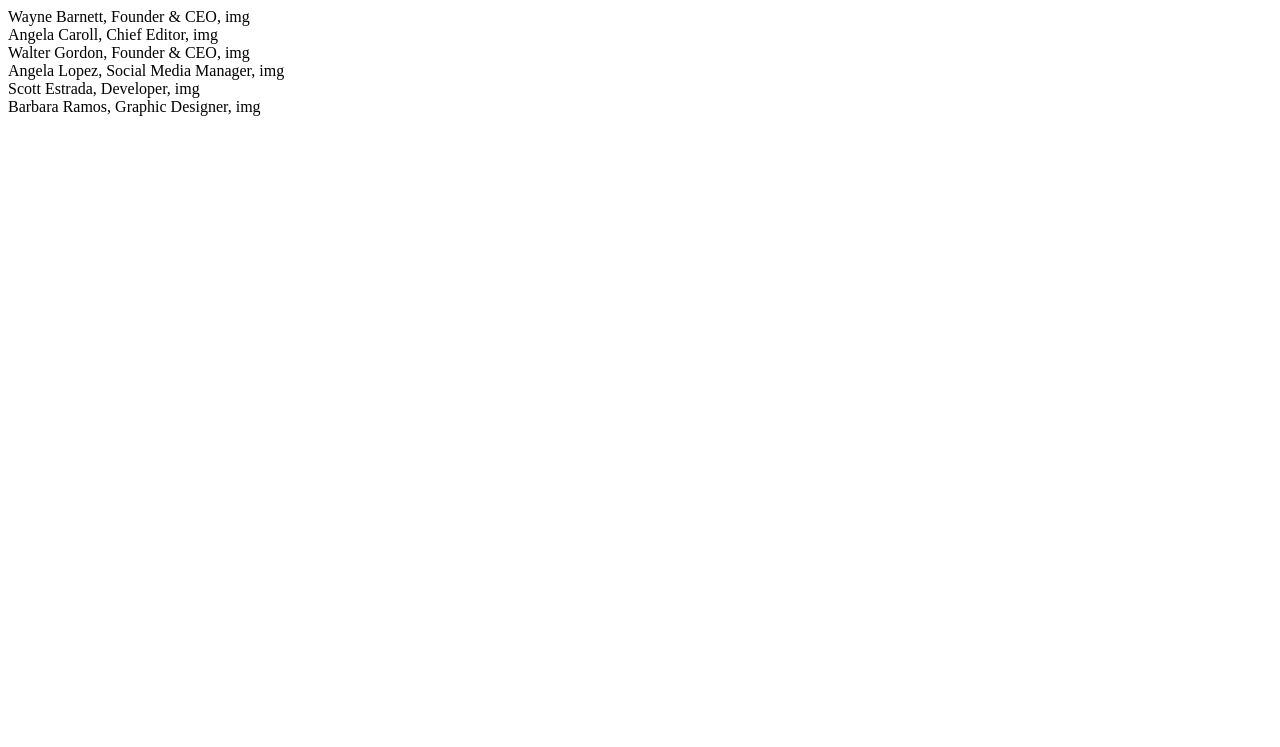
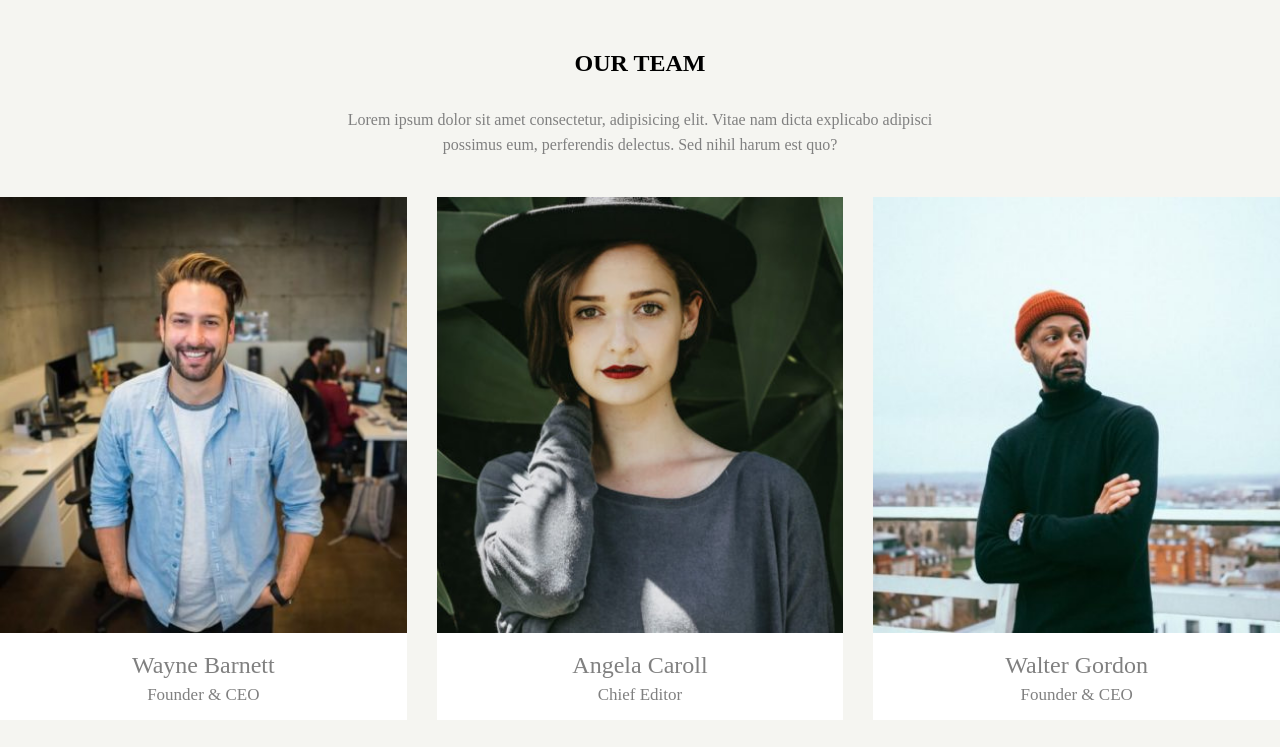
Before and after one commit to RobertoZefi/js-our-team, a plain HTML site: page index.html in a window 1280 px wide. Shown: the top 747 px of the page. Drawn offline with Linux system fonts and the light colour scheme.

Commit message:
FEAT bonus done

```diff
--- a/app.js
+++ b/app.js
@@ -1,38 +1,47 @@
+let img = [
+    './img/wayne-barnett-founder-ceo.jpg',
+    './img/angela-caroll-chief-editor.jpg',
+    './img/walter-gordon-office-manager.jpg',
+    './img/angela-lopez-social-media-manager.jpg',
+    './img/scott-estrada-developer.jpg',
+    './img/barbara-ramos-graphic-designer.jpg',
+]
+
 const team = [
     {
         nome: 'Wayne Barnett',
         ruolo: 'Founder & CEO',
-        foto: 'img'
+        foto: `<img src="${img[0]}" alt="">`
     },
 
     {
         nome: 'Angela Caroll',
         ruolo: 'Chief Editor',
-        foto: 'img'
+        foto: `<img src="${img[1]}" alt="">`
     },
 
     {
         nome: 'Walter Gordon',
         ruolo: 'Founder & CEO',
-        foto: 'img'
+        foto: `<img src="${img[2]}" alt="">`
     },
 
     {
         nome: 'Angela Lopez',
         ruolo: 'Social Media Manager',
-        foto: 'img'
+        foto: `<img src="${img[3]}" alt="">`
     },
 
     {
         nome: 'Scott Estrada',
         ruolo: 'Developer',
-        foto: 'img'
+        foto: `<img src="${img[4]}" alt="">`
     },
 
     {
         nome: 'Barbara Ramos',
         ruolo: 'Graphic Designer',
-        foto: 'img'
+        foto: `<img src="${img[5]}" alt="">`
     }
 ]
 
@@ -48,8 +57,14 @@ for (let key in team){
     console.log(nome, ruolo, foto)
 
     let string = `
-        <div>${nome}, ${ruolo}, ${foto}</div>
+        <div class="card">
+            ${foto}
+            <div class="card__description">
+                <h2 class="name">${nome} </h2>
+                <p class="ruolo">${ruolo}</p>
+            </div>
+        </div>
     `
-
+    console.log(string)
     divString.innerHTML += string
 }
--- a/index.html
+++ b/index.html
@@ -5,8 +5,14 @@
     <meta http-equiv="X-UA-Compatible" content="IE=edge">
     <meta name="viewport" content="width=device-width, initial-scale=1.0">
     <title>Document</title>
+    <link rel="stylesheet" href="./style.css">
 </head>
 <body>
+
+    <div class="introduction">
+        <h2 class="introduction__title">Our team</h2>
+        <p class="introduction__subtitle">Lorem ipsum dolor sit amet consectetur, adipisicing elit. Vitae nam dicta explicabo adipisci possimus eum, perferendis delectus. Sed nihil harum est quo?</p>
+    </div>
 
     <div id="string">
 
--- /dev/null
+++ b/style.css
@@ -0,0 +1,65 @@
+*{
+    padding: 0;
+    margin: 0;
+    box-sizing: border-box;
+}
+
+img{
+    max-width: 100%;
+}
+
+body{
+    background-color: #F5F5F1;
+}
+
+#string{
+    display: flex;
+    flex-wrap: wrap;
+    max-width: 1300px;
+    margin: 0 auto;
+    row-gap: 50px;
+    gap: 30px;
+}
+
+.card{
+    flex-basis: calc(100% / 3 - 60px / 3);
+    text-align: center;
+    background-color: white;
+}
+
+.card img{
+    width: 100%;
+}
+
+
+.card__description{
+    padding: 15px;
+    color: gray;
+}
+
+.name{
+    font-weight: 500;
+    margin-bottom: 6px;
+}
+
+.ruolo{
+    font-size: 17px;
+}
+
+.introduction{
+    text-align: center;
+    max-width: 600px;
+    margin: 0 auto;
+}
+
+.introduction__title{
+    margin-top: 50px;
+    margin-bottom: 30px;
+    text-transform: uppercase;
+}
+
+.introduction__subtitle{
+    color: gray;
+    line-height: 25px;
+    margin-bottom: 40px;
+}
```
